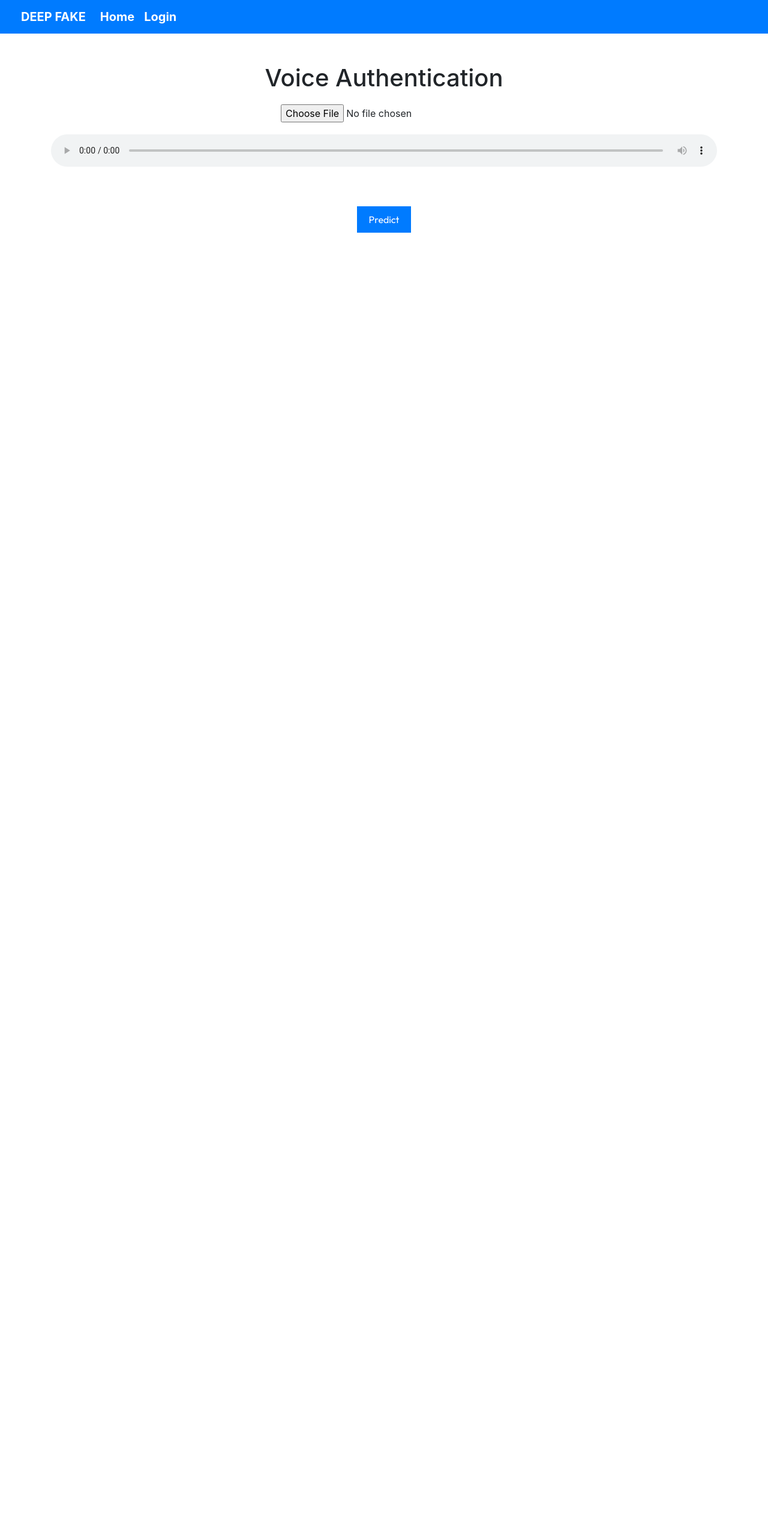
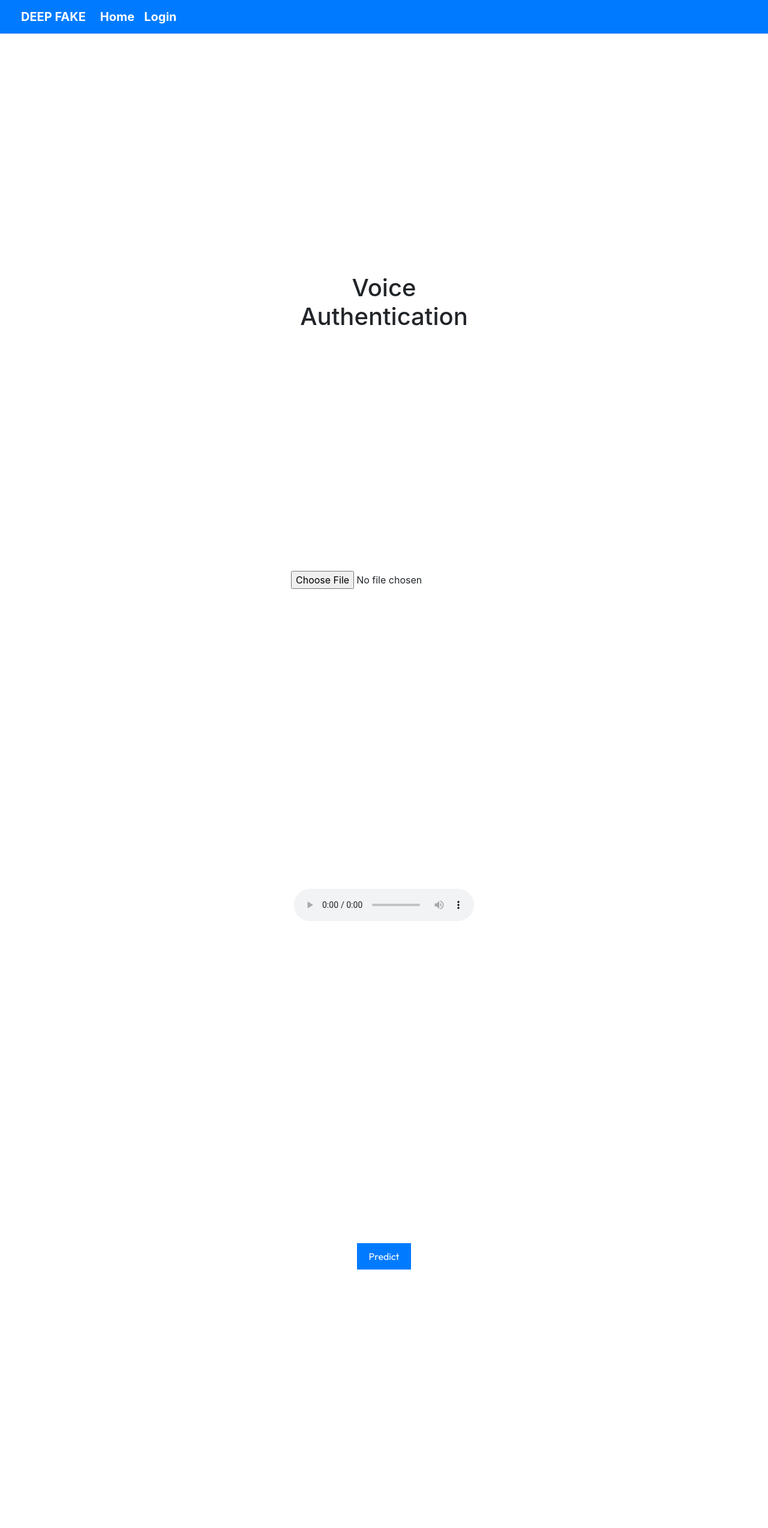
Before and after one commit to Aparna2512/detecting_AI_generated_voices, a Flask app: page / in a window 1280 px wide. Shown: the whole page at 60% size. Before the commit the page ends 388 px from the top, so only its background shows below. Run offline with Flask 3, Linux system fonts and the light colour scheme; some libraries are stand-ins or nearby versions.

Commit message:
Updated style.css

```diff
--- a/static/style.css
+++ b/static/style.css
@@ -1,27 +1,37 @@
-.container {
-    max-width: 600px;
-    margin: 50px auto;
-    text-align: center;
+h1{
+    margin-top: 100px;
+    margin-bottom: 100px;
 }
 
 #audio-file {
     display: block;
-    margin: 20px auto;
+    margin-top: 100px;
+    margin-bottom: 100px;
+
 }
 
 #audio-preview {
-    width: 100%;
-    margin-bottom: 20px;
+
+    margin-top: 100px;
+    margin-bottom: 100px;
+    display: inline-block;
 }
 
 #predict-btn {
     padding: 10px 20px;
-    background-color: #007bff;
+    background-color: #006aff;
     color: white;
     border: none;
     cursor: pointer;
+    margin-top: 10%;
+    margin-bottom: 10%;
 }
 
 #prediction-result {
     font-weight: bold;
 }
+
+.element{
+    margin:50vh;
+
+}
```
